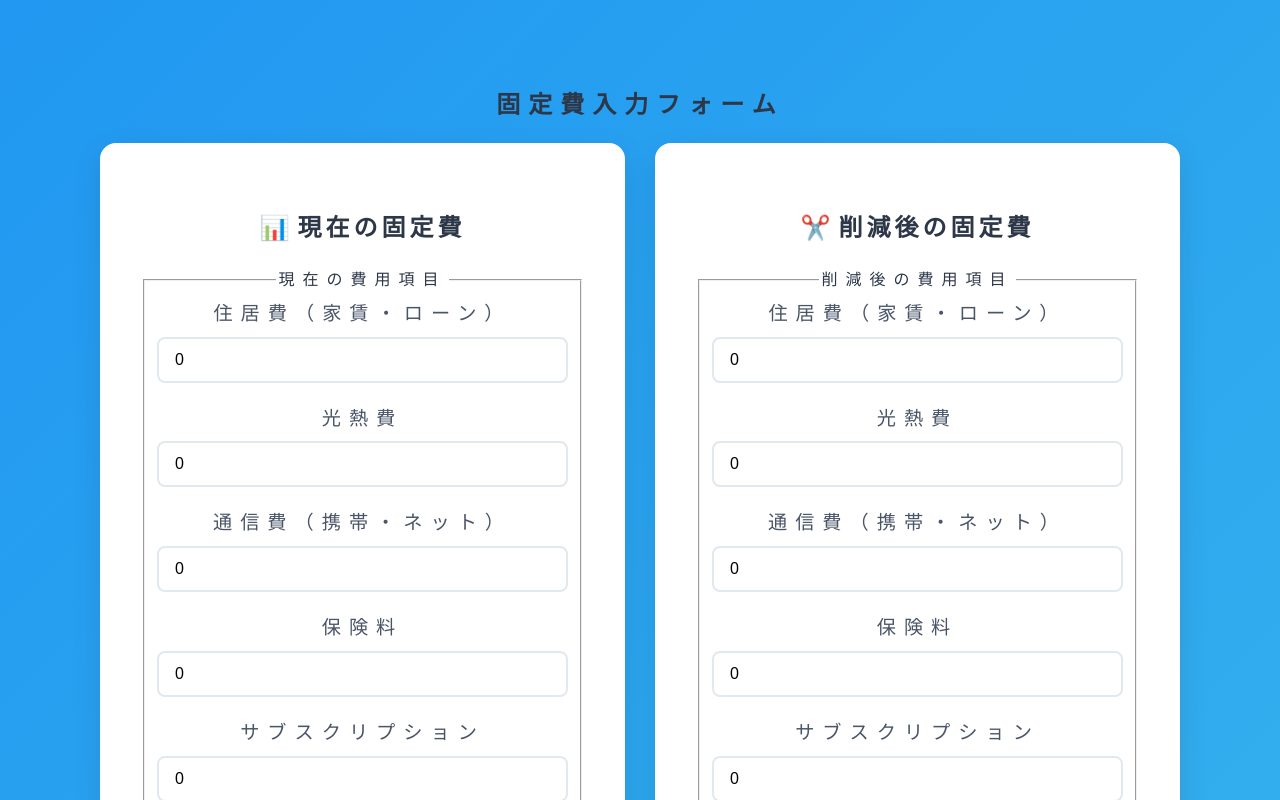
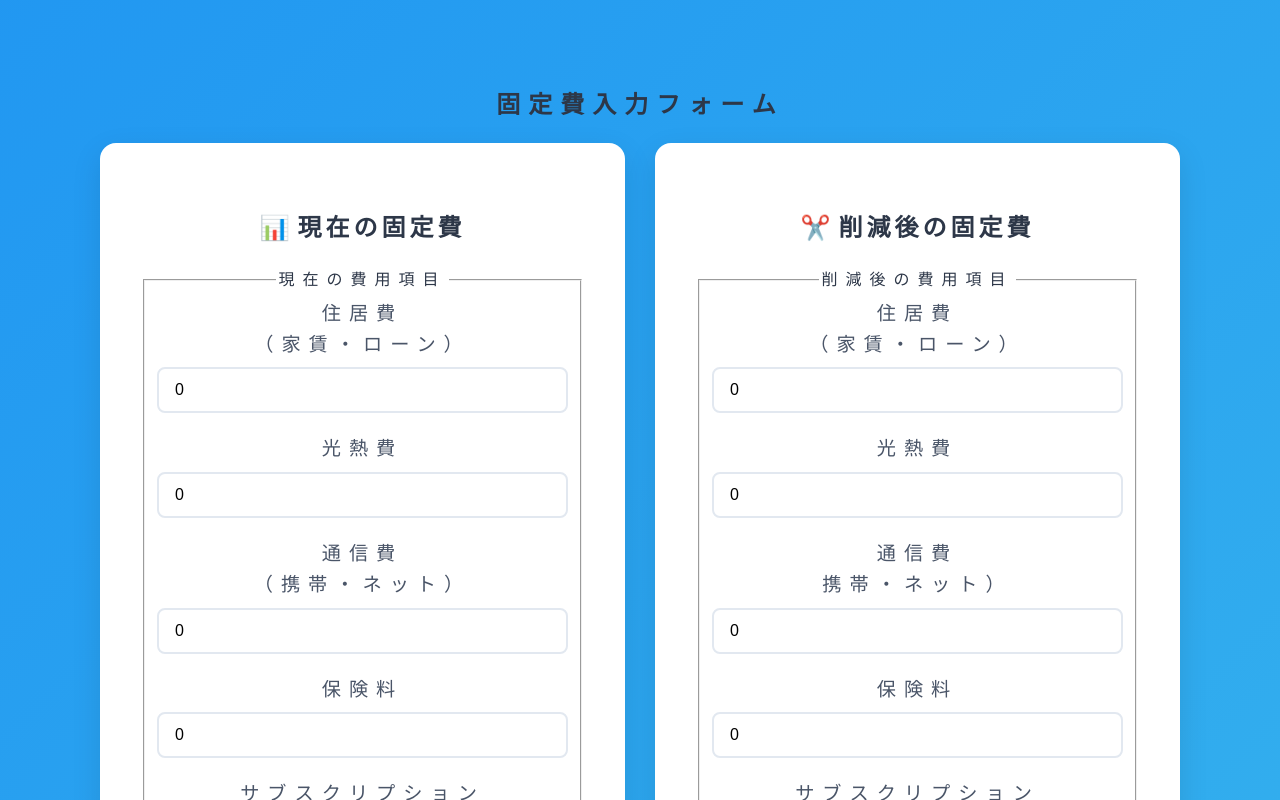
Before and after one commit to kouki090572/fixed_cost, a plain HTML site: page index.html in a window 1280 px wide. Shown: the part 431-1231 px from the top of the page. Drawn offline with Linux system fonts and the light colour scheme.

Commit message:
Add files via upload

```diff
--- a/index.html
+++ b/index.html
@@ -27,13 +27,13 @@
           <fieldset>
             <legend class="sr-only">現在の費用項目</legend>
 
-            <label for="current-housing">住居費（家賃・ローン）</label>
+            <label for="current-housing">住居費<br>（家賃・ローン）</label>
             <input type="number" id="current-housing" value="0" placeholder="0"/>
 
             <label for="current-utilities">光熱費</label>
             <input type="number" id="current-utilities" value="0" placeholder="0"/>
 
-            <label for="current-phone">通信費（携帯・ネット）</label>
+            <label for="current-phone">通信費<br>（携帯・ネット）</label>
             <input type="number" id="current-phone" value="0" placeholder="0"/>
 
             <label for="current-insurance">保険料</label>
@@ -56,13 +56,13 @@
           <fieldset>
             <legend class="sr-only">削減後の費用項目</legend>
 
-            <label for="reduced-housing">住居費（家賃・ローン）</label>
+            <label for="reduced-housing">住居費<br>（家賃・ローン）</label>
             <input type="number" id="reduced-housing" value="0" placeholder="0"/>
 
             <label for="reduced-utilities">光熱費</label>
             <input type="number" id="reduced-utilities" value="0" placeholder="0"/>
 
-            <label for="reduced-phone">通信費（携帯・ネット）</label>
+            <label for="reduced-phone">通信費<br>携帯・ネット）</label>
             <input type="number" id="reduced-phone" value="0" placeholder="0"/>
 
             <label for="reduced-insurance">保険料</label>
```
